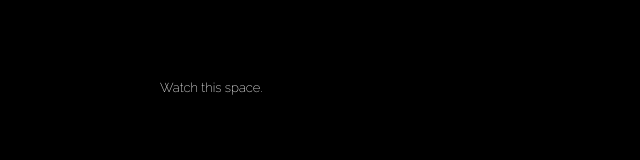
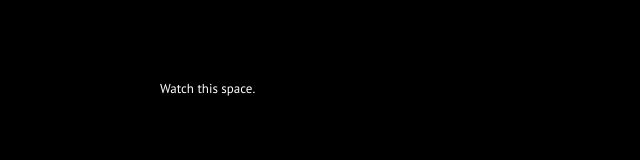
Before and after one commit to dev-yoga/sequential, a plain HTML site: page index.html in a window 1280 px wide. Shown: the full height of the page, 0-640 px from the left. Drawn offline with Linux system fonts and the light colour scheme.

Commit message:
Not quite Myriad but maybe

```diff
--- a/index.html
+++ b/index.html
@@ -3,9 +3,12 @@
         <title>Sequential</title>
         <meta charset="UTF-8"/>
         <link rel="stylesheet" href="styles.css">
+        <!-- <link rel="preconnect" href="https://fonts.googleapis.com">
+        <link rel="preconnect" href="https://fonts.gstatic.com" crossorigin>
+        <link href="https://fonts.googleapis.com/css2?family=Nunito:wght@200&family=Raleway:wght@200&display=swap" rel="stylesheet"> -->
         <link rel="preconnect" href="https://fonts.googleapis.com">
         <link rel="preconnect" href="https://fonts.gstatic.com" crossorigin>
-        <link href="https://fonts.googleapis.com/css2?family=Nunito:wght@200&family=Raleway:wght@200&display=swap" rel="stylesheet">
+        <link href="https://fonts.googleapis.com/css2?family=Nunito:wght@200&family=PT+Sans&display=swap" rel="stylesheet">
     </head>
     <html>
         <body>
--- a/styles.css
+++ b/styles.css
@@ -1,7 +1,9 @@
 * {
     background-color: black;
+    /* font-family: 'Nunito', sans-serif;
+    font-family: 'Raleway', sans-serif; */
     font-family: 'Nunito', sans-serif;
-    font-family: 'Raleway', sans-serif;
+    font-family: 'PT Sans', sans-serif;
     font-size: small;
     margin: 40px;
 }
```
